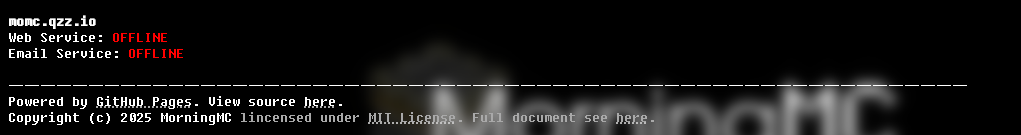
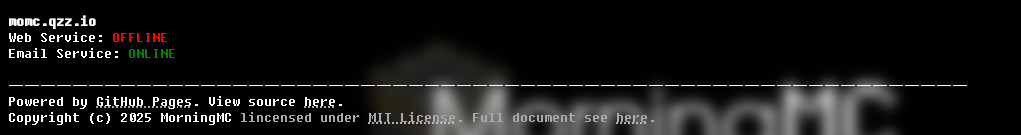
Before and after one commit to MorningMC/MorningMC.github.io, a plain HTML site: page debug.html in a window 1280 px wide. Shown: the part 283-418 px from the top of the page, without its empty margins (0-1021 px from the left). Drawn offline with Linux system fonts and the light colour scheme; a web font is replaced by a local one.

Commit message:
Updated website status

```diff
--- a/debug.html
+++ b/debug.html
@@ -17,7 +17,7 @@ Email Service: <span style="color: red">OFFLINE</span>
 
 <b>momc.qzz.io</b>
 Web Service: <span style="color: red">OFFLINE</span>
-Email Service: <span style="color: red">OFFLINE</span>
+Email Service: <span style="color: green">ONLINE</span>
 		</pre>
 	</body>
 </html>
```
